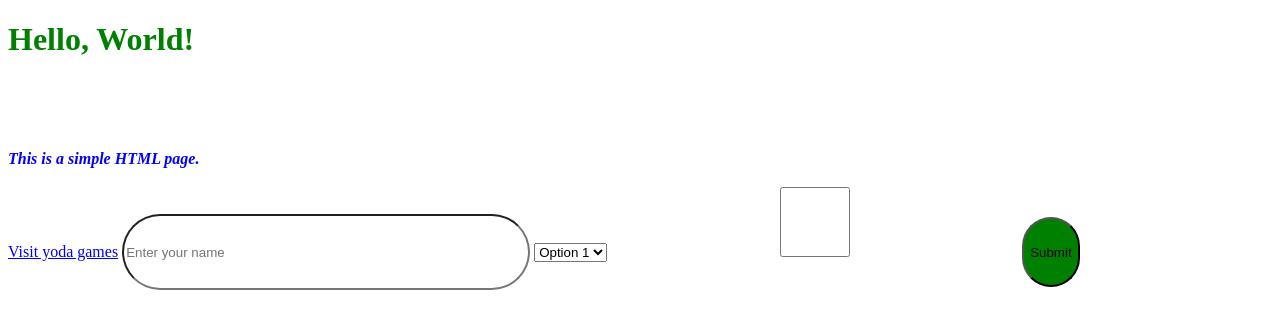
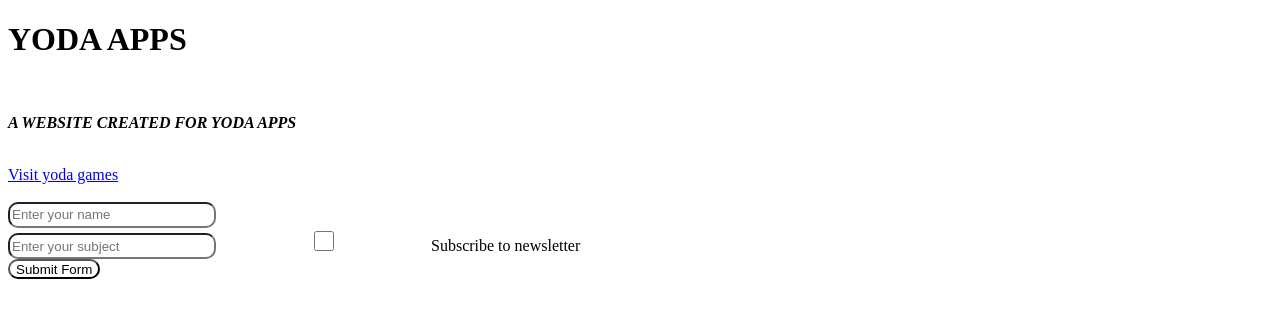
Before and after one commit to babatundeimam01-ux/yoda-app, a plain HTML site: page index.html in a window 1280 px wide. Drawn offline with Linux system fonts and the light colour scheme.

Commit message:
first commit

```diff
--- a/index.css
+++ b/index.css
@@ -1,16 +1,16 @@
 h1 {
-    color: green;
+    color: black;
 }
 p{
-    color: blue;
+    color: black;
 }
 input{
-    height: 70px;
-    border-radius: 40px;
-    width: 400px;
+    height: 20px;
+    border-radius: 10px;
+    width: 200px;
 }
 button{
-    height: 70px;
-    background-color: green;
-    border-radius: 40px;
+    height: 20px;
+    background-color: white;
+    border-radius: 10px;
 }
--- a/index.html
+++ b/index.html
@@ -5,17 +5,21 @@
         <link rel="stylesheet" href="index.css">
     </head>
     <body>
-        <h1>Hello, World!</h1>
-        <br><br><br>
-        <b><i><p>This is a simple HTML page.</p></i></b>
+        <h1>YODA APPS</h1>
+    <br>
+        <b><i><p>A WEBSITE CREATED FOR YODA APPS</p></i></b>
+        <br>
         <a href="https://yoda-games.vercel.app/">Visit yoda games</a>
-        <input type="text" placeholder="Enter your name">
-        <select>
-            <option value="option1">Option 1</option>
-            <option value="option2">Option 2</option>
-            <option value="option3">Option 3</option>
-        </select>
-        <input type="checkbox">
-        <button>Submit</button>
+        <br>
+        <form action="https://api.web3forms.com/submit" method="POST">
+  <input type="hidden" name="access_key" value="877e4623-5e1e-49ee-8249-35e41dcf7fe5">
+  <br>
+  <input type="text" name="message" placeholder="Enter your name">
+  <br>
+</form>
     </body>
 </html>
+     <input type="text" name="message" placeholder="Enter your subject"
+     <br>
+     <input type="checkbox" name="subscribe" value="yes"> Subscribe to newsletter<br>
+     <button type="submit">Submit Form</button>
```
